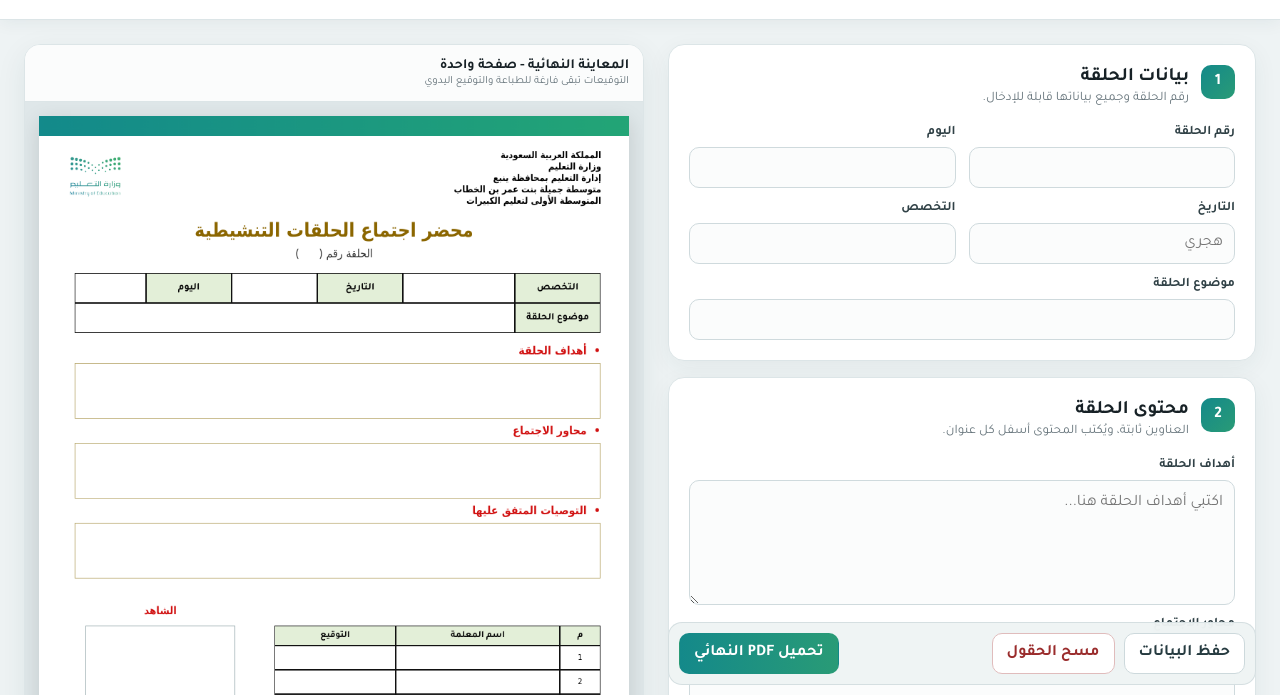
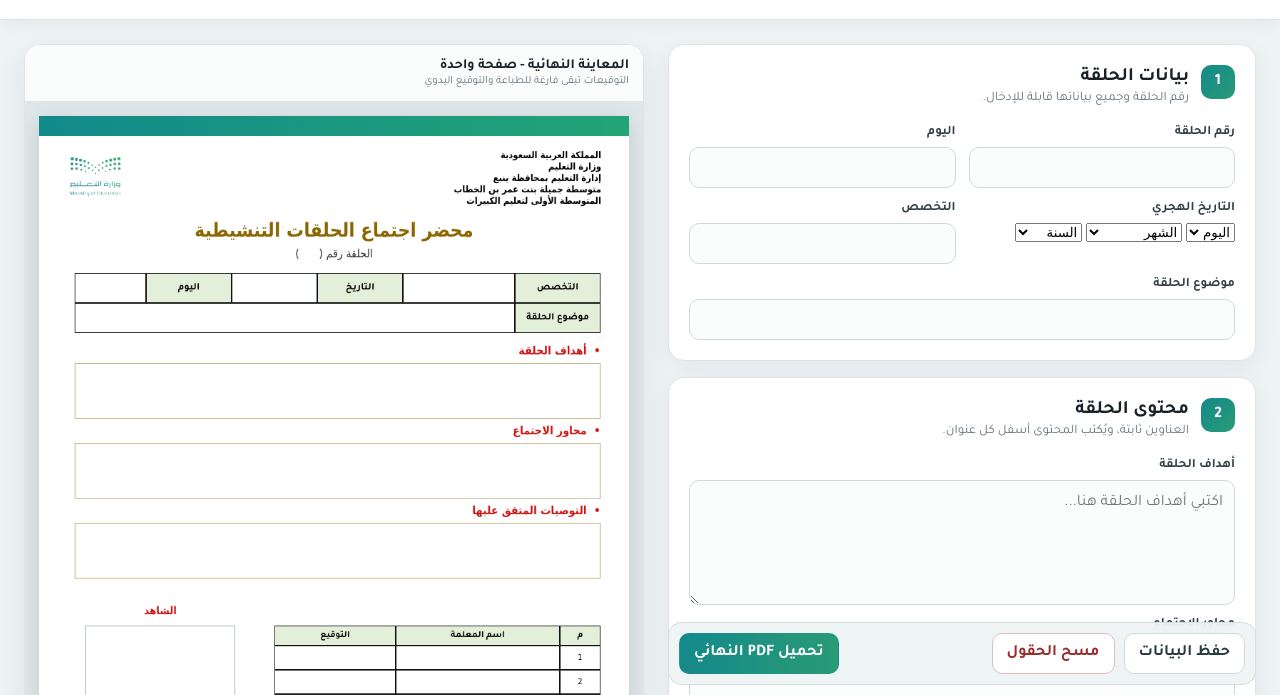
Before and after one commit to ashwaq20184-ship-it/tqareer-school-report, a plain HTML site: page sessions.html in a window 1280 px wide. Shown: the part 105-800 px from the top of the page. Drawn offline with Linux system fonts and the light colour scheme.

Commit message:
Replace Hijri date text field with selectors

```diff
--- a/sessions.html
+++ b/sessions.html
@@ -10,7 +10,7 @@
   <link rel="preconnect" href="https://fonts.googleapis.com">
   <link rel="preconnect" href="https://fonts.gstatic.com" crossorigin>
   <link href="https://fonts.googleapis.com/css2?family=Tajawal:wght@400;500;700&display=swap" rel="stylesheet">
-  <link rel="stylesheet" href="sessions.css?v=20261110-2">
+  <link rel="stylesheet" href="sessions.css?v=20261115-1">
 </head>
 <body>
 <header class="top-nav">
@@ -29,7 +29,13 @@
       <div class="form-grid">
         <label><span>رقم الحلقة</span><input id="sessionNumber" autocomplete="off" inputmode="numeric"></label>
         <label><span>اليوم</span><input id="sessionDay" autocomplete="off"></label>
-        <label><span>التاريخ</span><input id="sessionDate" autocomplete="off" inputmode="numeric" placeholder="هجري"></label>
+        <label><span>التاريخ الهجري</span>
+          <div class="hijri-date">
+            <select id="hijriDay" aria-label="اليوم الهجري"><option value="">اليوم</option></select>
+            <select id="hijriMonth" aria-label="الشهر الهجري"><option value="">الشهر</option></select>
+            <select id="hijriYear" aria-label="السنة الهجرية"><option value="">السنة</option></select>
+          </div>
+        </label>
         <label><span>التخصص</span><input id="specialty" autocomplete="off"></label>
         <label class="wide"><span>موضوع الحلقة</span><input id="topic" autocomplete="off"></label>
       </div>
@@ -81,6 +87,6 @@
 </main>
 
 <script src="https://cdn.jsdelivr.net/npm/pdf-lib@1.17.1/dist/pdf-lib.min.js"></script>
-<script src="sessions.js?v=20261110-2"></script>
+<script src="sessions.js?v=20261115-1"></script>
 </body>
 </html>
```
